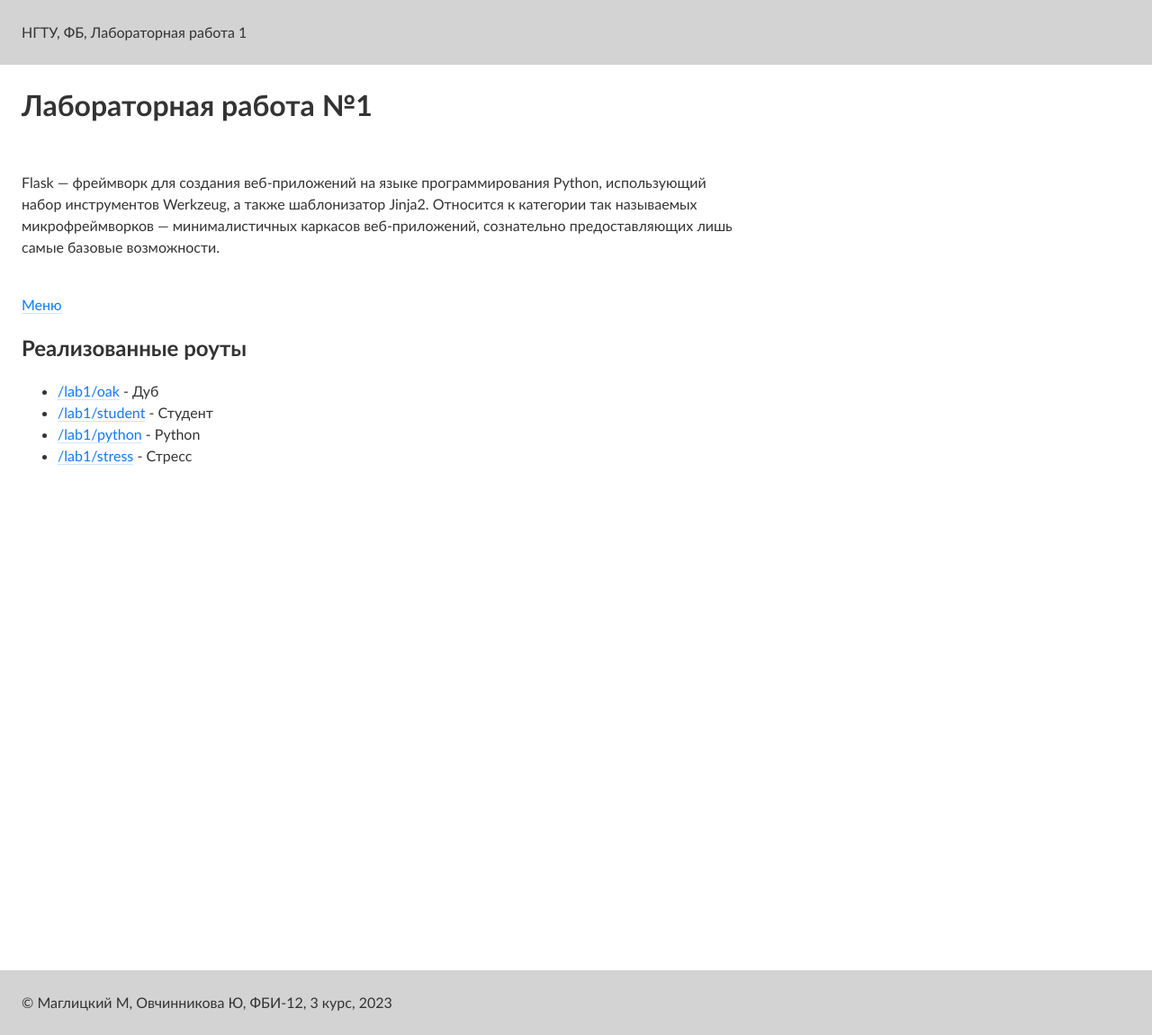
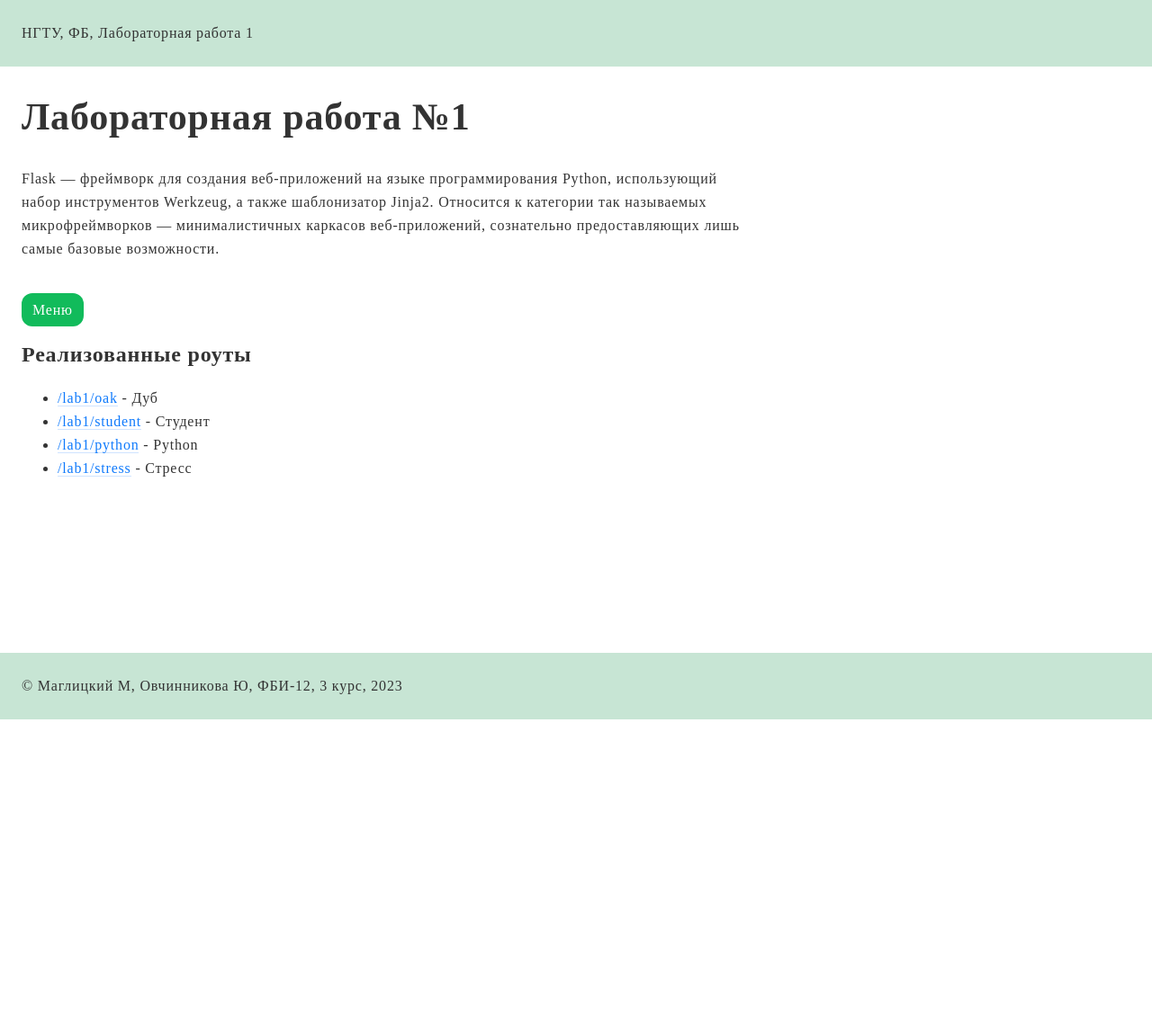
Before and after one commit to mgskym/web-programming-nstu-2, a Flask app: page /lab1 in a window 1280 px wide. Shown: the whole page at 90% size. After the commit the page ends 800 px from the top, so only its background shows below. Run offline with Flask 3, Linux system fonts and the light colour scheme.

Commit message:
Готово

```diff
--- a/app.py
+++ b/app.py
@@ -15,6 +15,7 @@ def menu():
         НГТУ, ФБ, Лабораторная работа 1
     </header>
     <main>
+    <h1>Меню</h1>
         <ul>
             <li><a href="http://127.0.0.1:5000/lab1">Первая лабораторная</a></li>
         </ul>
@@ -43,7 +44,7 @@ def lab1():
         <h1>Лабораторная работа №1</h1>
         <p>Flask — фреймворк для создания веб-приложений на языке программирования Python, использующий набор инструментов Werkzeug, а также шаблонизатор Jinja2. Относится к категории так называемых микрофреймворков — минималистичных каркасов веб-приложений, сознательно предоставляющих лишь самые базовые возможности.</p>
         <br>
-        <a href="http://127.0.0.1:5000/menu">Меню</a>
+        <a class="btn" style="color: #fff; margin-bottom: 56px" href="http://127.0.0.1:5000/menu">Меню</a>
         <br>
         <h2>Реализованные роуты</h2>
         <ul>
--- a/static/lab1.css
+++ b/static/lab1.css
@@ -1,20 +1,22 @@
 body {
     margin: 0;
     padding: 0;
-    font-family: 'Calibri';
+    font-family: 'Stem';
+    letter-spacing: 0.8px;
     font-size: 16px;
-    line-height: 24px;
+    line-height: 26px;
     color: #333333;
+    padding-bottom: 72px;
 }
 
 p {
     max-width: 800px;
-    margin-top: 50px;
+    margin-top: 12px;
 }
 
 h1 {
-    font-size: 32px;
-    line-height: 48px;
+    font-size: 42px;
+    line-height: 56px;
 }
 
 h2 {
@@ -24,7 +26,7 @@ h2 {
 
 header {
     padding: 24px;
-    background-color: rgb(211, 211, 211);
+    background-color: rgb(199, 229, 212);
 }
 
 main {
@@ -35,8 +37,11 @@ main {
 
 footer {
     padding: 24px;
-    background-color: rgb(211, 211, 211);
-    margin-top: 560px;
+    background-color: rgb(199, 229, 212);
+    position: fixed;
+    bottom: 0;
+    left: 0;
+    right: 0;
 }
 a {
     outline: none;
@@ -55,3 +60,14 @@ a:visited {
     color: #800080;
     border-bottom-color: rgba(128, 0, 128, 0.2);
 }
+
+.btn {
+    border-radius: 12px;
+    color: white;
+    background-color: rgb(17, 187, 91);
+    padding-top: 10px;
+    padding-bottom: 10px;
+    padding-right: 12px;
+    padding-left: 12px;
+    border: 0;
+}
```
